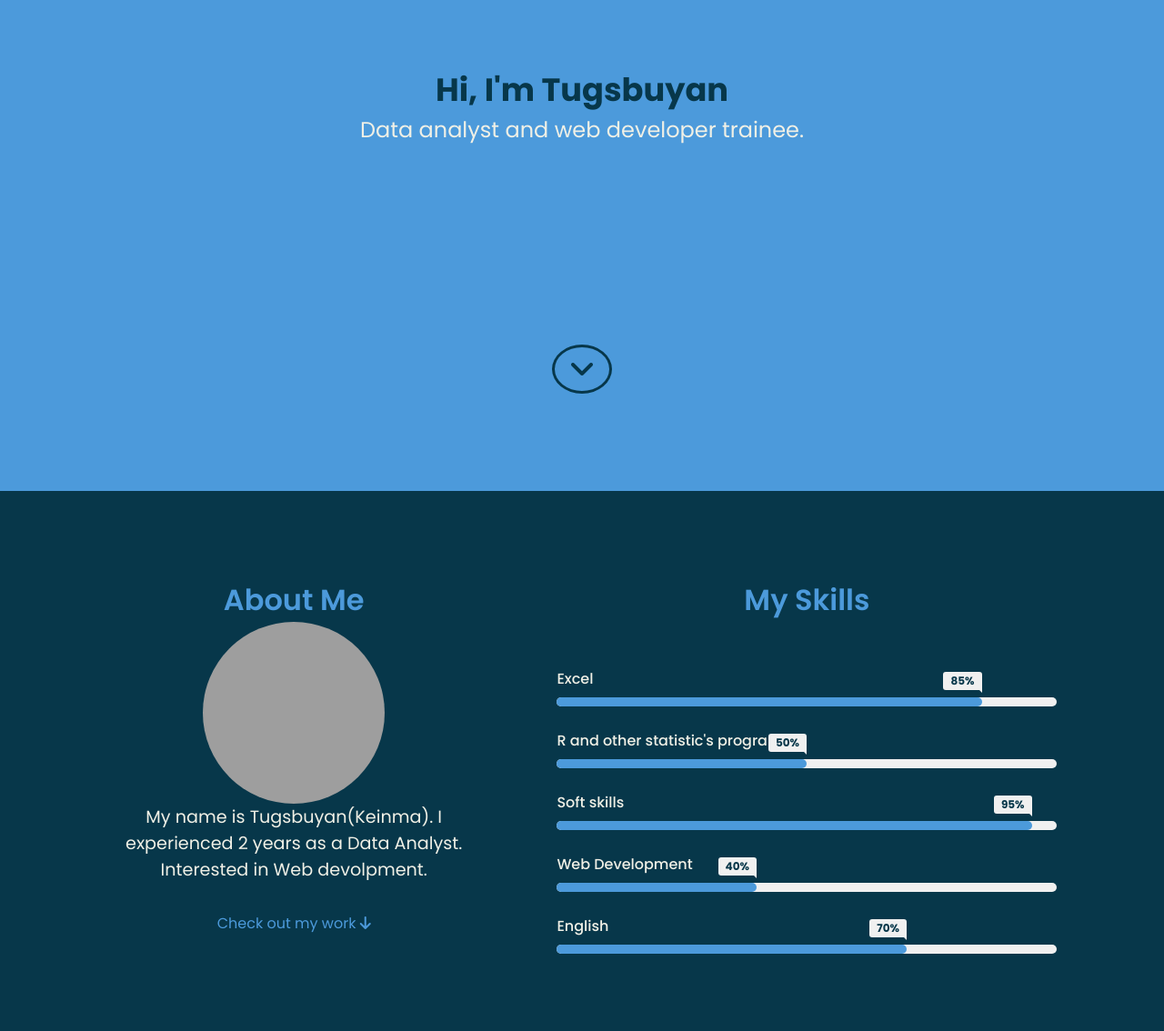
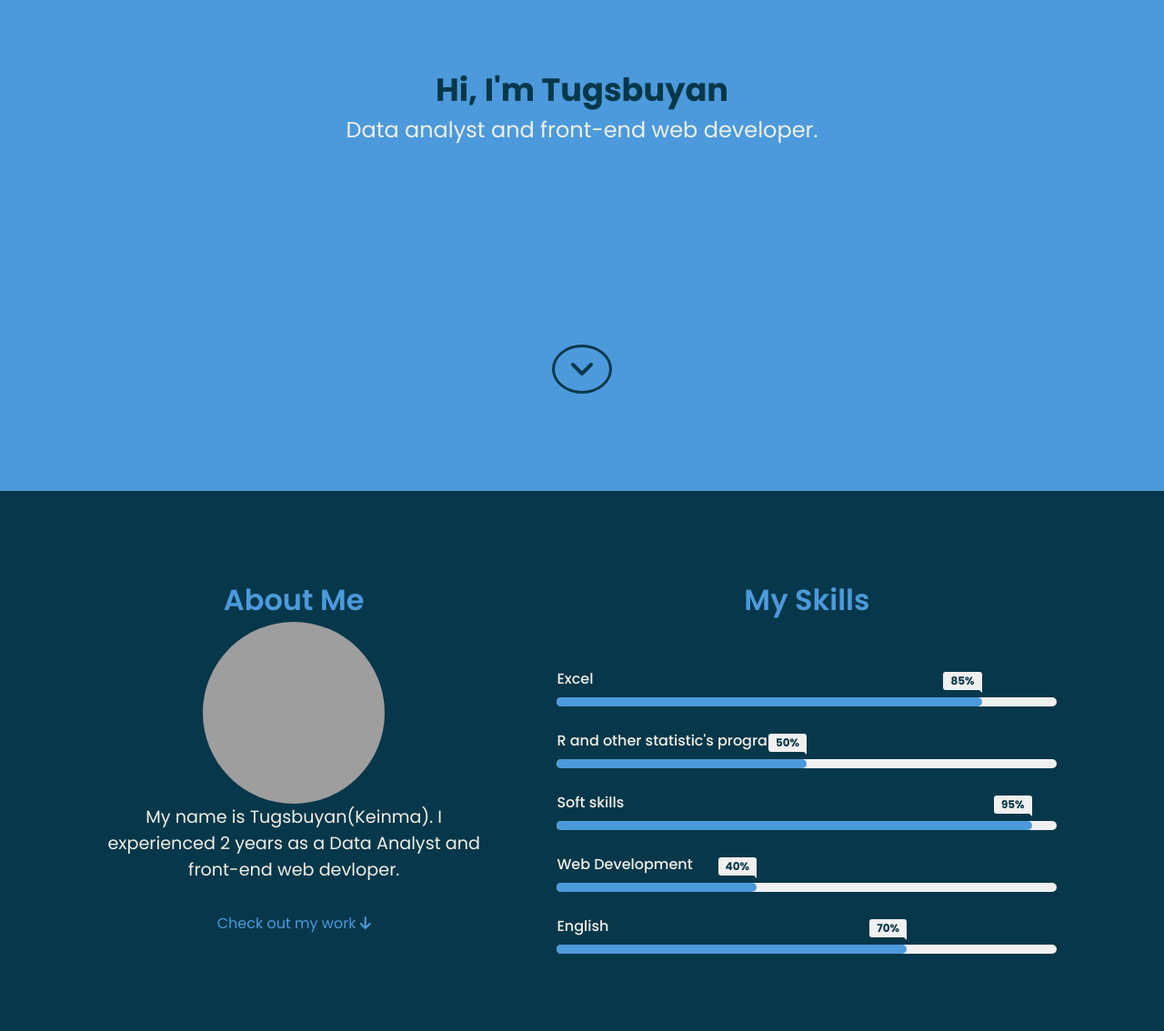
Before and after one commit to Keinma/MyPortfolio, a plain HTML site: page index.html in a window 1280 px wide. Shown: the part 260-1394 px from the top of the page at 91% size. Drawn offline with nearby package versions, Linux system fonts and the light colour scheme; grey boxes are pictures that could not be loaded; a script that the page names is missing.

Commit message:
Update index.html

```diff
--- a/index.html
+++ b/index.html
@@ -28,7 +28,7 @@
     <div class="home-content" id="home-page">
       <div class="name">
         <h1>Hi, I'm Tugsbuyan</h1>
-        <p>Data analyst and web developer trainee.</p>
+        <p>Data analyst and front-end web developer.</p>
       </div>
       <div class="angle-down-icon">
         <a href="#about"><i class="fas fa-angle-down"></i></a>
@@ -42,9 +42,9 @@
           <div>
             <h1 class="about-heading">About Me</h1>
           </div>
-          <img src="https://scontent.fuln2-2.fna.fbcdn.net/v/t1.6435-9/60892933_2334542080136195_5172893439192203264_n.jpg?_nc_cat=107&ccb=1-7&_nc_sid=174925&_nc_ohc=_jETCLZaCkQAX_bzqjW&_nc_ht=scontent.fuln2-2.fna&oh=00_AfCweyV3hdujHcXOF_RHwmlcYDcurGRjKns7v4UATmKrHw&oe=65150EB4" alt="image" />
+          <img src="https://scontent.fuln8-1.fna.fbcdn.net/v/t39.30808-6/393640682_3561144487475942_8162895048008051806_n.jpg?_nc_cat=102&ccb=1-7&_nc_sid=5f2048&_nc_ohc=UHHIOjSInUkAb4lIxF-&_nc_oc=AdjP5uuSYMbmtftwLt4qsUIblxitQi10RTwlUb-wifdSo2KxO-vD84M1atINDhmZldc&_nc_ht=scontent.fuln8-1.fna&oh=00_AfACaItG0TprOOK_ytby38ZFsUNVW1Zy_GahXlXj6MZEcw&oe=662FAD71" alt="image" />
           <p>
-            My name is Tugsbuyan(Keinma). I experienced 2 years as a Data Analyst. Interested in Web devolpment.
+            My name is Tugsbuyan(Keinma). I experienced 2 years as a Data Analyst and front-end web devloper.
           </p>
           <div class="work-arrow">
             <p>
```
